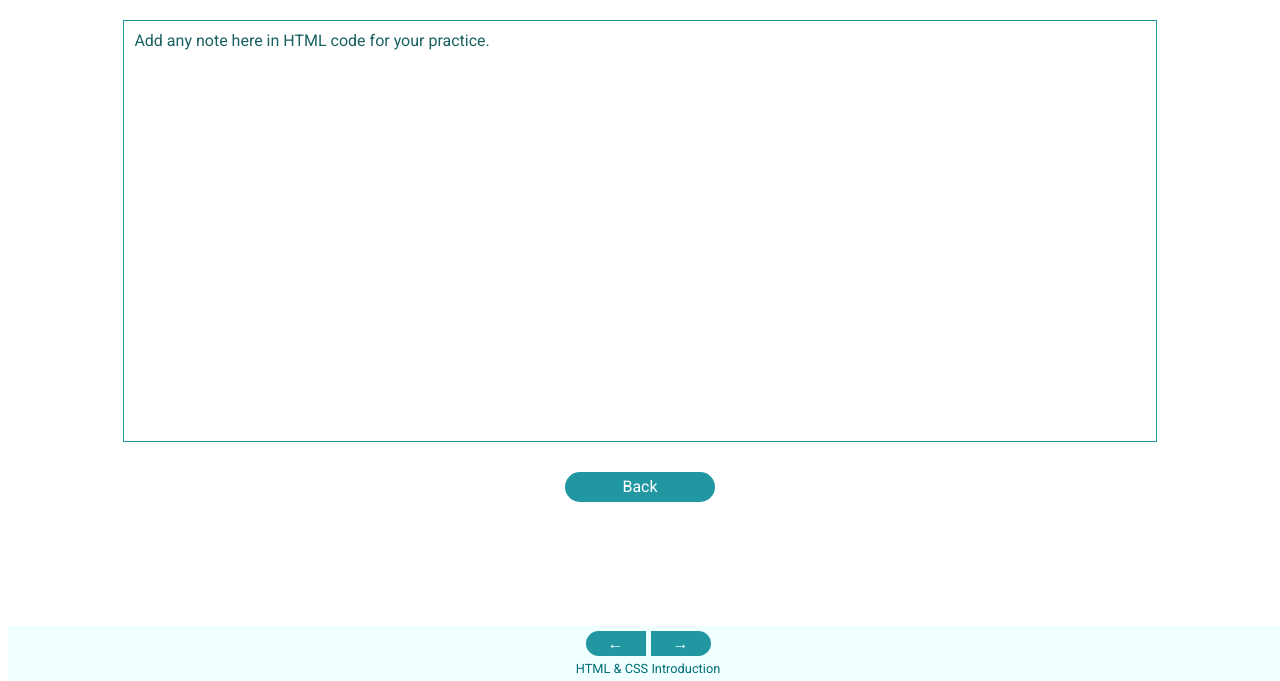
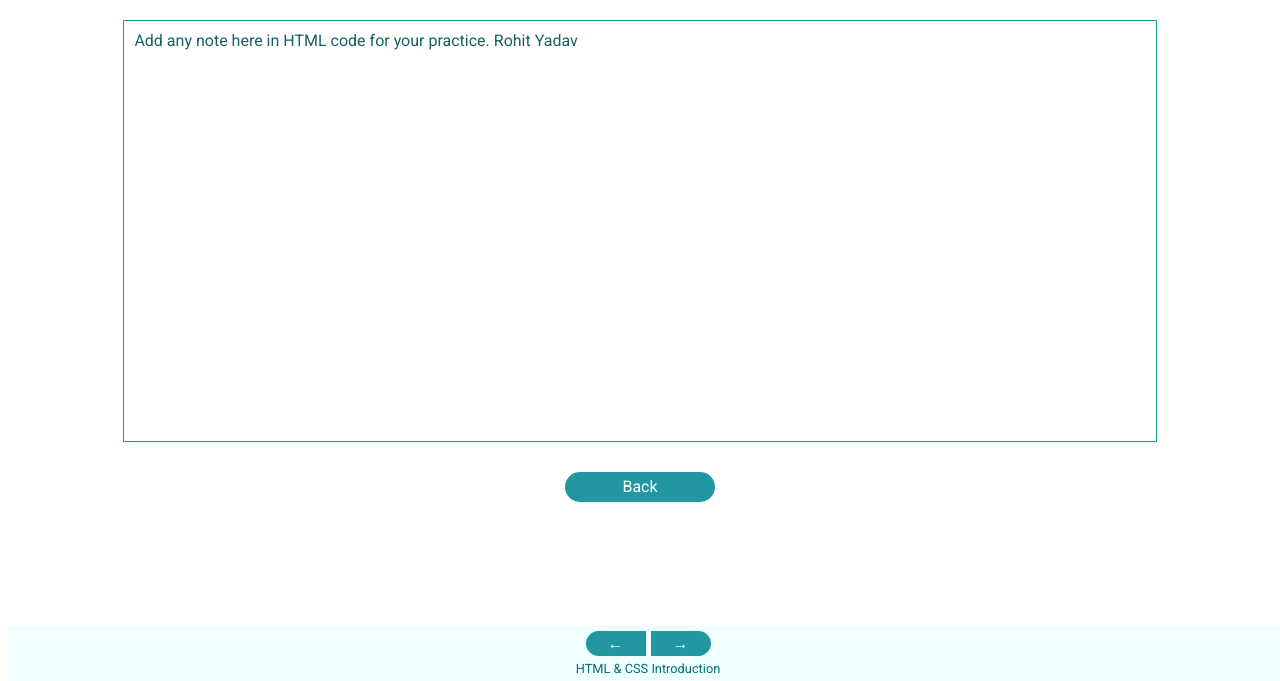
Before and after one commit to rohityadavgit/html-css-Introduction, a plain HTML site: page chapter1.html in a window 1280 px wide. Shown: the part 119-800 px from the top of the page. Drawn offline with Linux system fonts and the light colour scheme.

Commit message:
Update chapter1.html
Second commit

```diff
--- a/chapter1.html
+++ b/chapter1.html
@@ -29,7 +29,7 @@
 
     <!--Main-->
     <h1>Chapter 1. Overview of Website Development</h1>
-    <p class="note-section">Add any note here in HTML code for your practice.</p>
+    <p class="note-section">Add any note here in HTML code for your practice. Rohit Yadav</p>
     <!--End Main-->
 
     <!--Back button-->
```
